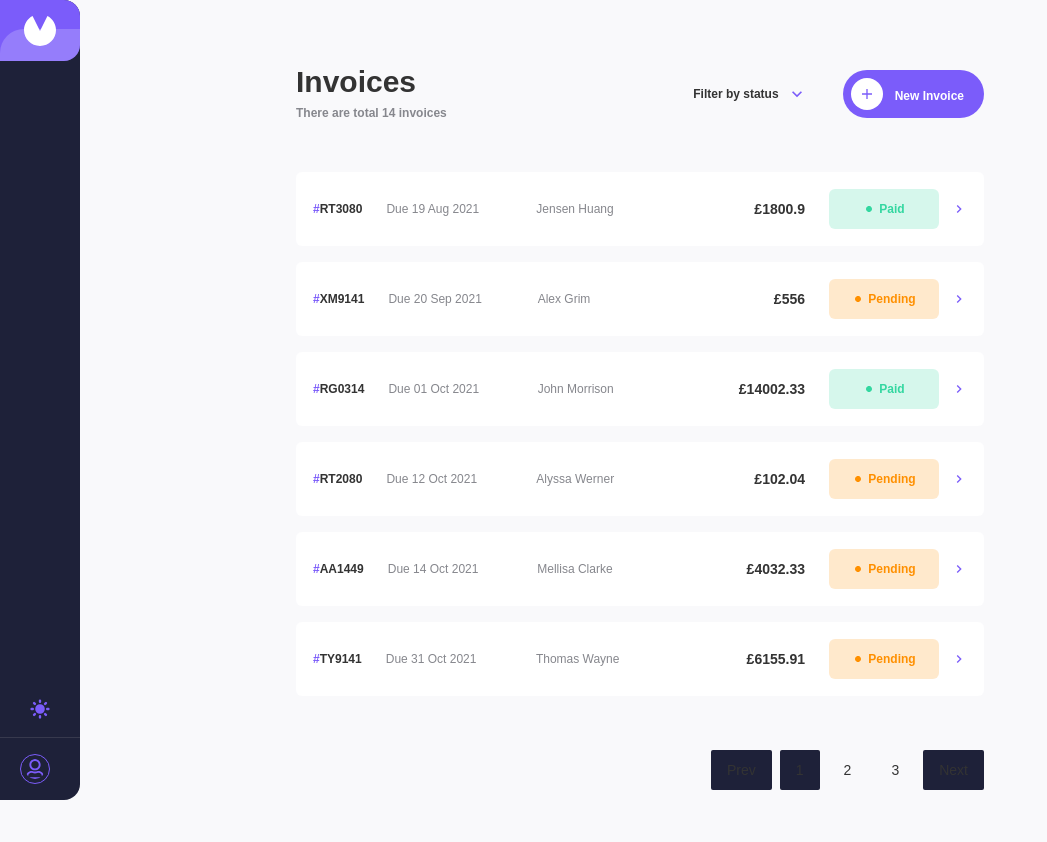
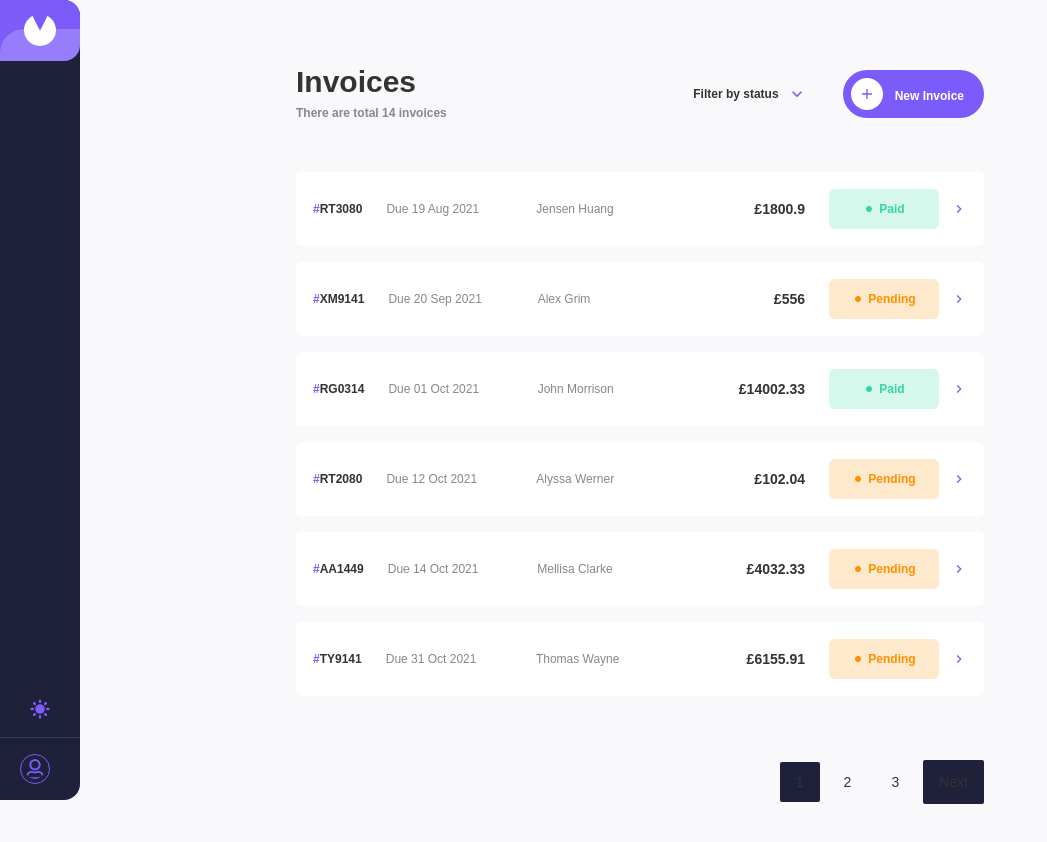
Before and after one commit to sandygudie/Invoice-App, a React (Create React App) app: page /invoices in a window 1280 px wide. Shown: the top 842 px of the page, without its empty margins (0-1047 px from the left). Built offline with nearby package versions, Linux system fonts and the light colour scheme.

Commit message:
updated pagination

```diff
--- a/src/pages/invoice/all/InvoiceList.tsx
+++ b/src/pages/invoice/all/InvoiceList.tsx
@@ -37,12 +37,11 @@ export default function InvoiceList({ invoices }: Props) {
           previousLabel="Prev"
           renderOnZeroPageCount={null}
           initialPage={0}
-          forcePage={currentPage}
           pageLinkClassName="hover:bg-secondary/50 py-3 px-4"
           activeLinkClassName="bg-secondary py-3 px-4 rounded-sm"
           containerClassName="flex flex-wrap items-center gap-x-2 w-full text-sm justify-end"
-          previousLinkClassName="bg-secondary py-3 px-4 rounded-sm"
-          nextLinkClassName="bg-secondary py-3 px-4 rounded-sm"
+          previousLinkClassName={`${currentPage <1? "hidden":"block"} bg-secondary py-3 px-4 rounded-sm`}
+          nextLinkClassName={`${endOffset >= invoices.length? "hidden":"block"} bg-secondary py-3 px-4 rounded-sm`}
         />
       </div>
     </div>
```
